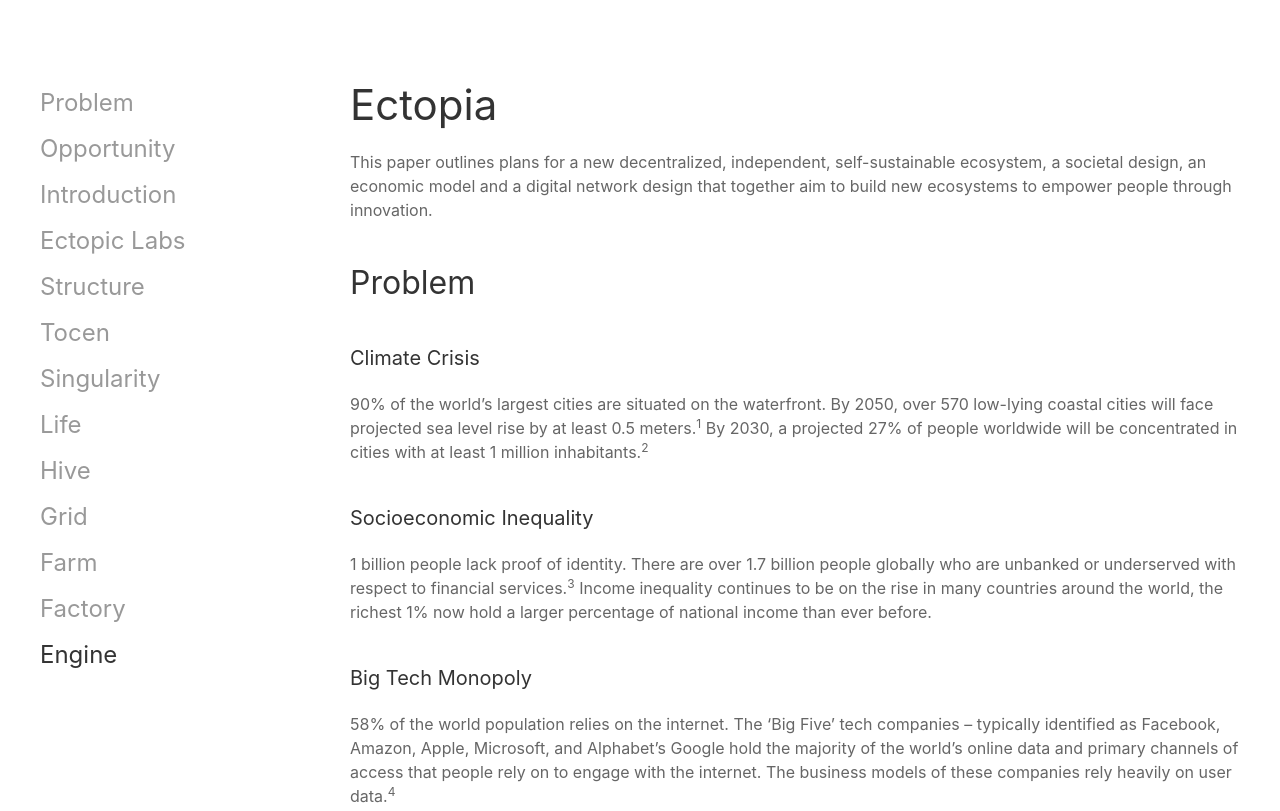
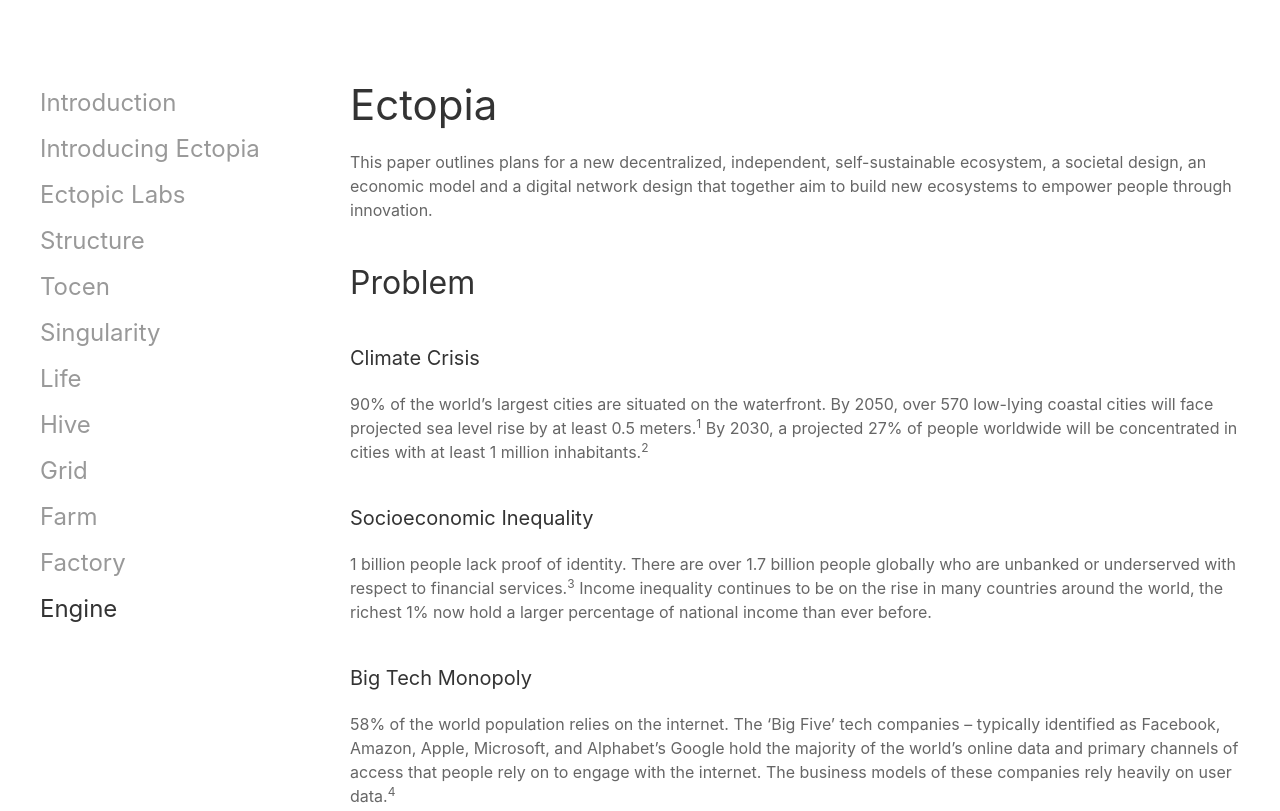
Before and after one commit to theecoorg/ectopia.github.io, a plain HTML site: page whitepaper.html in a window 1280 px wide. Shown: the top 811 px of the page. Drawn offline with Linux system fonts and the light colour scheme.

Commit message:
Add files via upload

```diff
--- a/whitepaper.html
+++ b/whitepaper.html
@@ -11,9 +11,8 @@
     <body>
       <div style="margin-top: 80px; margin-bottom:20px;" class="uk-container uk-container-large">
         <ul style="position: fixed; font-size: 24px;" class="uk-nav uk-nav-default" uk-scrollspy-nav="closest: li; scroll: true">
-            <li><a href="#problem">Problem</a></li>
-            <li><a href="#opportunity">Opportunity</a></li>
             <li><a href="#introduction">Introduction</a></li>
+            <li><a href="#ectopia">Introducing Ectopia</a></li>
             <li><a href="#labs">Ectopic Labs</a></li>
             <li><a href="#structure">Structure</a></li>
             <li><a href="#tocen">Tocen</a></li>
@@ -33,7 +32,7 @@
               <h1>Ectopia</h1>
               <p>This paper outlines plans for a new decentralized, independent, self-sustainable ecosystem, a societal design, an economic model and a digital network design that together aim to build new ecosystems to empower people through innovation.</p>
 
-              <h2 id="problem">Problem</h2>
+              <h2 id="introduction">Problem</h2>
               <h4>Climate Crisis</h4>
               <p>90% of the world’s largest cities are situated on the waterfront. By 2050, over 570 low-lying coastal cities will face projected sea level rise by at least 0.5 meters.<sup>1</sup> By 2030, a projected 27% of people worldwide will be concentrated in cities with at least 1 million inhabitants.<sup>2</sup></p>
 
@@ -43,14 +42,14 @@
               <h4>Big Tech Monopoly</h4>
               <p>58% of the world population relies on the internet. The ‘Big Five’ tech companies – typically identified as Facebook, Amazon, Apple, Microsoft, and Alphabet’s Google hold the majority of the world’s online data and primary channels of access that people rely on to engage with the internet. The business models of these companies rely heavily on user data.<sup>4</sup> </p>
 
-              <h2 id="opportunity">Opportunity</h2>
+              <h2>Opportunity</h2>
               <ul>
                 <li style="margin-bottom: 20px;">Countries that are threatened by the climate crisis should have an accessible way to rebuild and preserve their habitats while maintaining their cultural heritage. The habitats of the future should be climate-positive.</li>
                 <li style="margin-bottom: 20px;">Innovative models and technology exists to design new sustainable ecosystems, financial systems, societies and create equal economic opportunities for everybody.</li>
                 <li style="margin-bottom: 20px;">People have a right to protect their privacy and access information freely. People have lost trust in centralized forms of governance and corporate monopoly.</li>
               </ul>
 
-              <h2>Introducing Ectopia</h2>
+              <h2 id="ectopia">Introducing Ectopia</h2>
               <p>We need an ecosystem that can deliver on the promise of circular economies, decentralization and financial independence.</p>
               <p>Advances in technology and new innovative models have made it practical to explore new approaches for infrastructure design, circular economies, new societal designs, innovative financial systems, secure digital networks to help the transition towards a more sustainable future and create new economic opportunities for everybody. Academic institutions, non-profit organizations, teams, and individuals around the world are passionately working towards achieving these goals. I believe that integrating these concepts into one ecosystem can accelerate the transition to the sustainable future we are all working towards.</p>
               <p>Building new sustainable ecosystems should be simpler and more accessible. Ectopic framework will be made freely available for designing and building innovative ecosystems, societies, and economies to lower the barriers to access for everybody and promote innovation.</p>
```
